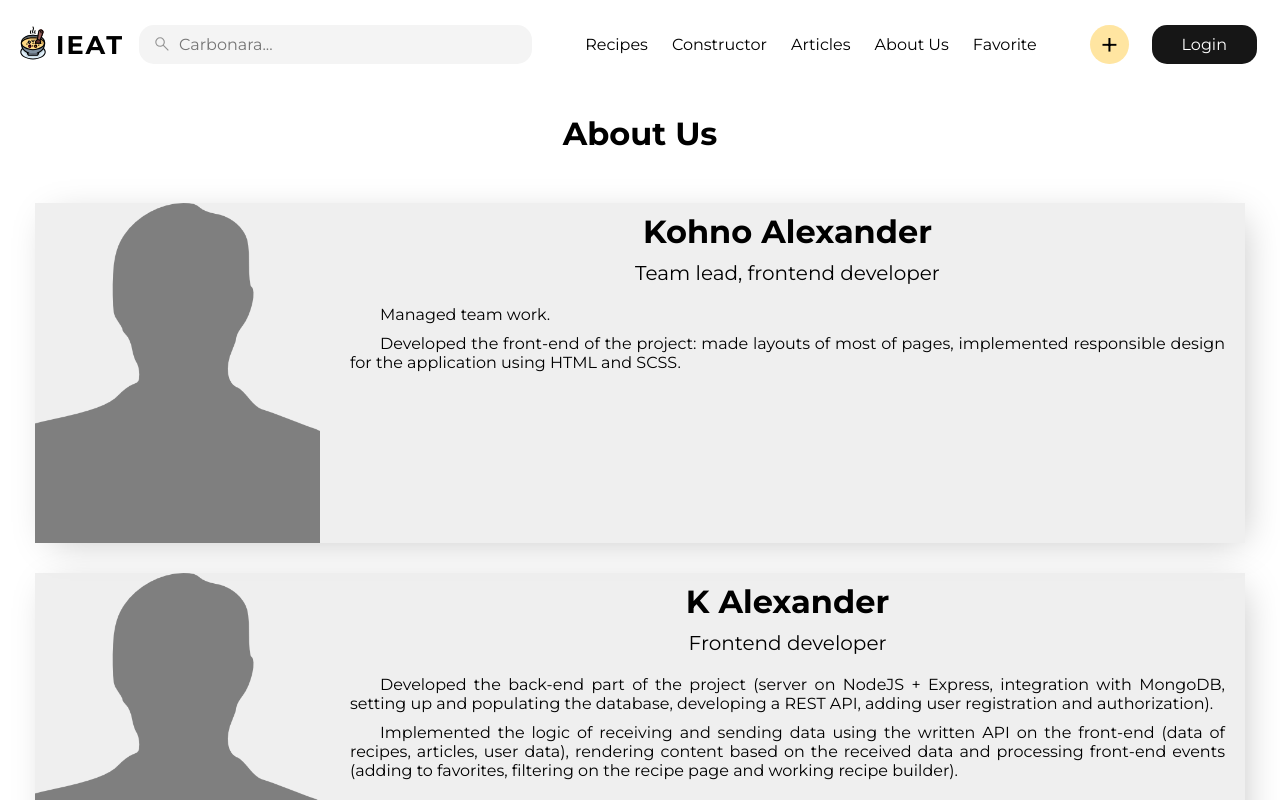
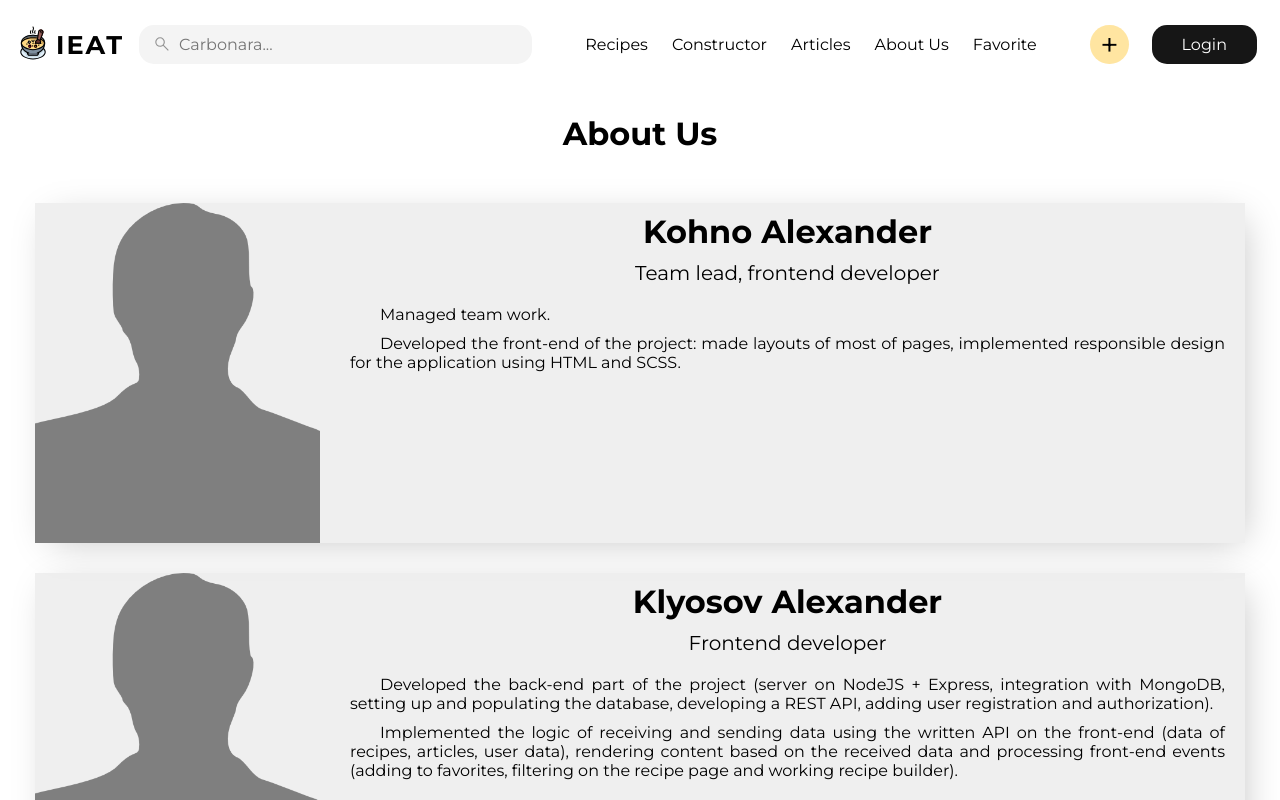
Before and after one commit to KohnoA/rs-clone, a React (Create React App) app: page /about in a window 1280 px wide. Shown: the top 800 px of the page. Built offline with nearby package versions, Linux system fonts and the light colour scheme.

Commit message:
refactor: update text

```diff
--- a/src/pages/AboutUs/AboutUs.tsx
+++ b/src/pages/AboutUs/AboutUs.tsx
@@ -4,7 +4,7 @@ import { ImageBlock } from '../../components/image-block/image-block';
 import { GITHUB_ACCOUNTS } from '../../constants/constants';
 
 const WHAT_DO_IN_PROJECT = ['Managed team work.', 'Developed the back-end part of the project (server on NodeJS + Express, integration with MongoDB, setting up and populating the database, developing a REST API, adding user registration and authorization).', 'Using Figma developed design that meets the needs of functionality and allows to keep the user\'s attention on the application as a result of ease of interaction. Came up with the location of the elements, the color scheme and the animations. Tested UI and UX. Developed design of user page, constructor, recipes page.'];
-const NAME = ['Kohno Alexander', 'K Alexander', 'Shamkolovich Sergey'];
+const NAME = ['Kohno Alexander', 'Klyosov Alexander', 'Shamkolovich Sergey'];
 const POSITION = ['Team lead, frontend developer', 'Frontend developer', 'Frontend developer'];
 const ANOTHER = ['Developed the front-end of the project: made layouts of most of pages, implemented responsible design for the application using HTML and SCSS.', 'Implemented the logic of receiving and sending data using the written API on the front-end (data of recipes, articles, user data), rendering content based on the received data and processing front-end events (adding to favorites, filtering on the recipe page and working recipe builder).', 'Handled DOM events using Typescript and programming approach. Added UI elements from side libraries like noUiSlider on constructor page.'];
 
```
